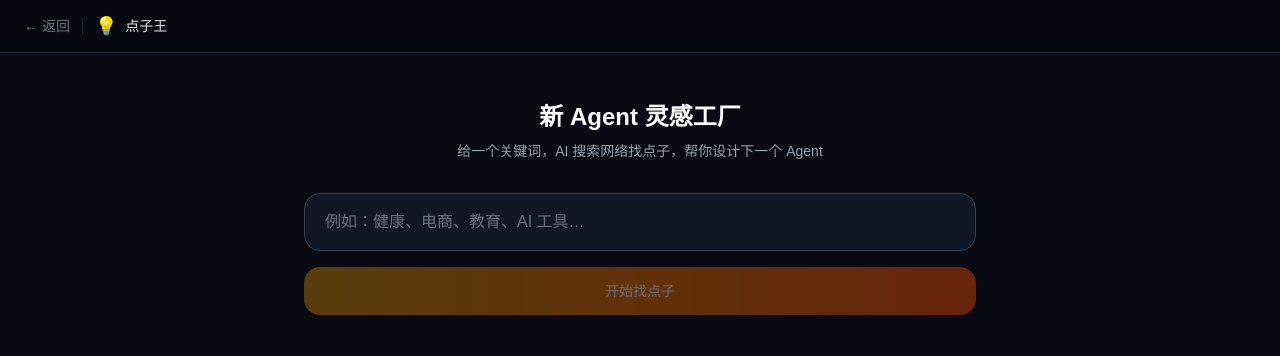
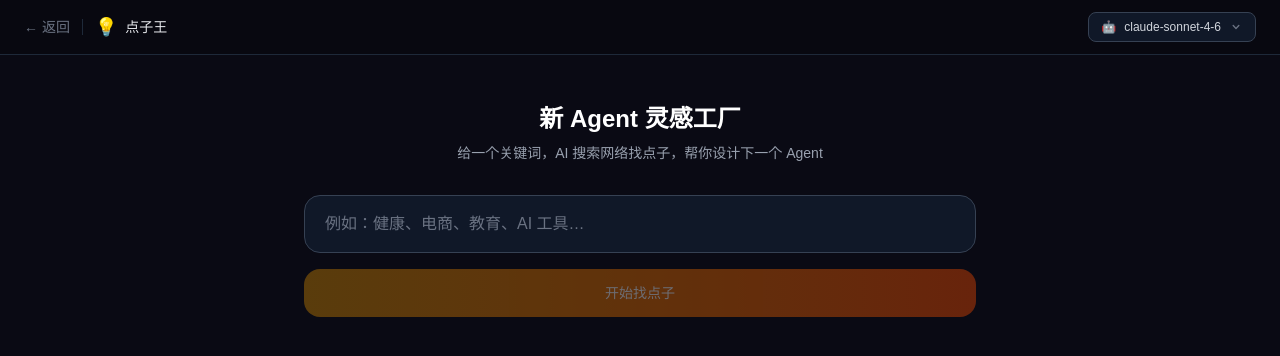
Before and after one commit to f0ork/next-app, a Next.js app: page /agents/idea in a window 1280 px wide. Shown: the top 356 px of the page. Built offline with nearby package versions, Linux system fonts and the light colour scheme.

Commit message:
fix: 点子王默认模型改为 Claude Sonnet（mimo 被限流）+ 接收 modelId
- ModelPicker 默认模型改为 ppio/pa/claude-sonnet-4-6
- brainstorm/refine API 接收 modelId 参数
- 前端页面传 modelId 到 API

```diff
--- a/app/agents/idea/page.tsx
+++ b/app/agents/idea/page.tsx
@@ -2,6 +2,7 @@
 
 import { useState, useRef, useEffect } from "react";
 import Link from "next/link";
+import ModelPicker, { useSelectedModel } from "@/app/components/ModelPicker";
 
 interface IdeaProposal {
   id: string;
@@ -36,6 +37,7 @@ interface RefinedIdea {
 type Stage = "input" | "brainstorming" | "selecting" | "refining" | "result";
 
 export default function IdeaAgentPage() {
+  const { modelId } = useSelectedModel();
   const [stage, setStage] = useState<Stage>("input");
   const [keyword, setKeyword] = useState("");
   const [streamText, setStreamText] = useState("");
@@ -61,7 +63,7 @@ export default function IdeaAgentPage() {
       const res = await fetch("/api/agents/idea/brainstorm", {
         method: "POST",
         headers: { "Content-Type": "application/json" },
-        body: JSON.stringify({ keyword: keyword.trim() }),
+        body: JSON.stringify({ keyword: keyword.trim(), modelId }),
       });
 
       if (!res.ok || !res.body) {
@@ -111,6 +113,7 @@ export default function IdeaAgentPage() {
           keyword,
           idea: selectedIdea,
           feedback: feedback.trim() || undefined,
+          modelId,
         }),
       });
 
@@ -152,6 +155,9 @@ export default function IdeaAgentPage() {
         <div className="flex items-center gap-2">
           <span className="text-lg">💡</span>
           <span className="text-sm font-medium text-gray-200">点子王</span>
+        </div>
+        <div className="ml-auto">
+          <ModelPicker />
         </div>
       </header>
 
--- a/app/api/agents/idea/refine/route.ts
+++ b/app/api/agents/idea/refine/route.ts
@@ -36,10 +36,11 @@ const SYSTEM_PROMPT = `你是一个产品经理级别的 Agent 设计专家。
 重要：用 web_search 工具搜索相关技术方案和竞品，确保方案可行。`;
 
 export async function POST(req: NextRequest) {
-  const { keyword, idea, feedback } = (await req.json()) as {
+  const { keyword, idea, feedback, modelId } = (await req.json()) as {
     keyword?: string;
     idea?: { name: string; description: string; features: string[] };
     feedback?: string;
+    modelId?: string;
   };
 
   if (!idea?.name) {
@@ -58,7 +59,7 @@ export async function POST(req: NextRequest) {
   ].filter(Boolean).join("\n");
 
   const result = streamText({
-    model: getModel(),
+    model: getModel(modelId),
     system: SYSTEM_PROMPT,
     prompt: `基于以下选中的 Agent 点子，输出完整的产品需求文档：\n\n${context}\n\n请搜索相关技术方案和竞品，输出结构化的 JSON。`,
     tools: researchTools,
--- a/app/components/ModelPicker.tsx
+++ b/app/components/ModelPicker.tsx
@@ -16,7 +16,7 @@ interface ProviderGroup {
 }
 
 const STORAGE_KEY = "selected_model_id";
-const DEFAULT_MODEL = "xiaomi/mimo-v2.5-pro";
+const DEFAULT_MODEL = "ppio/pa/claude-sonnet-4-6";
 
 export function useSelectedModel() {
   const [modelId, setModelId] = useState<string>(DEFAULT_MODEL);
```
